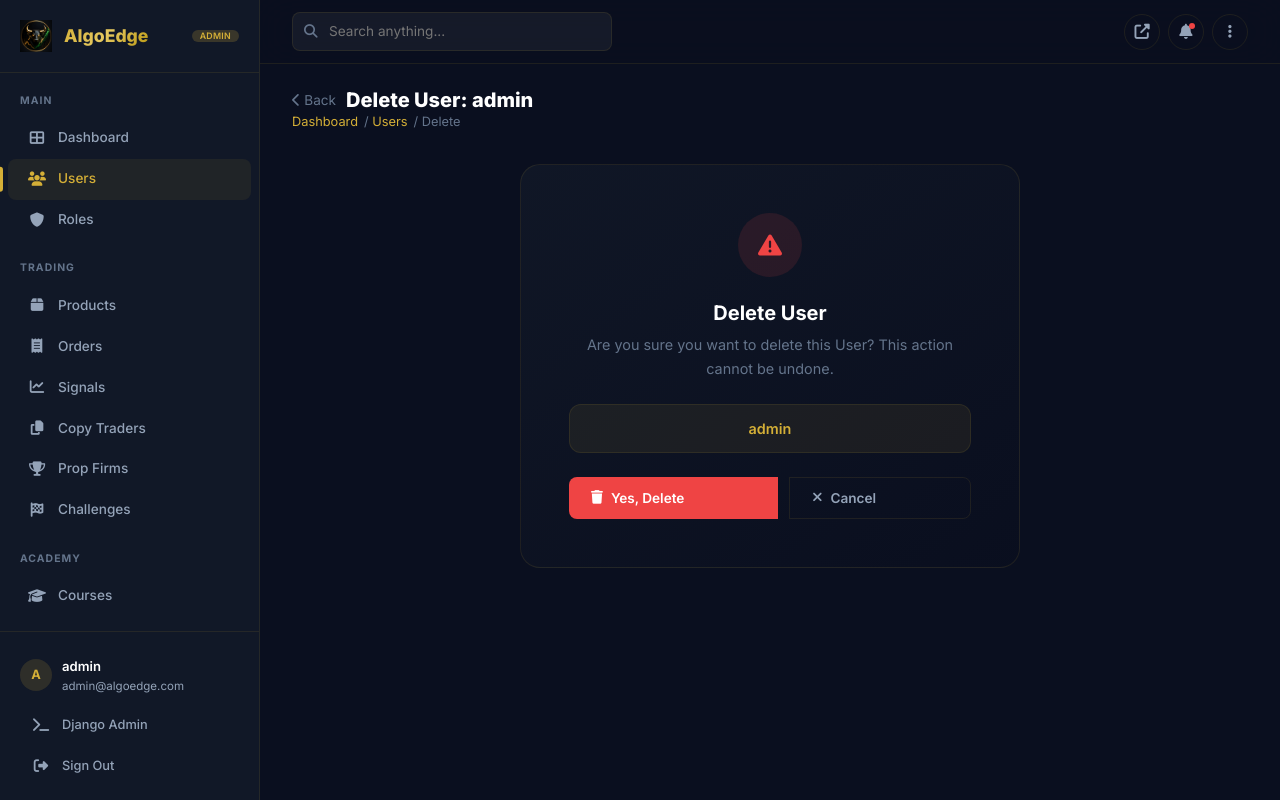
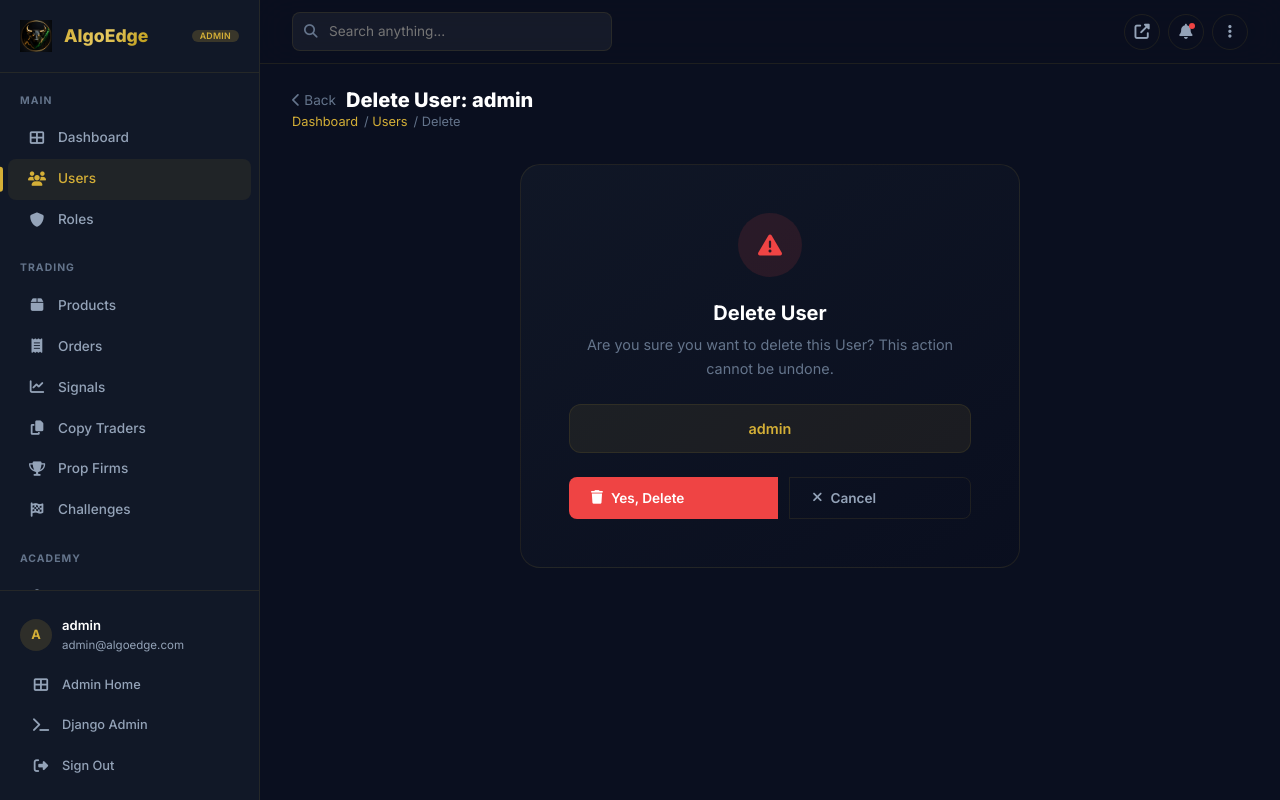
Before and after one commit to mbuguam443/AlgoEdge, a Django app: page /cp/users/1/delete/ in a window 1280 px wide. Run offline with Django 5.2, Linux system fonts and the light colour scheme; a user stored in the database is signed in; data comes from the database, SQL or seed files in the repository.

Commit message:
Add Admin Home link to sidebar (goes to /cp/), keep Django Admin as external link

```diff
--- a/cadmin/templates/cadmin/base.html
+++ b/cadmin/templates/cadmin/base.html
@@ -285,7 +285,10 @@
                     <div style="font-size:0.72rem;">{{ user.email|truncatechars:24 }}</div>
                 </div>
             </div>
-            <a href="{% url 'admin:index' %}" class="nav-item" style="margin:4px 0;padding:0.5rem 0.75rem;font-size:0.8rem;">
+            <a href="{% url 'cadmin:dashboard' %}" class="nav-item" style="margin:4px 0;padding:0.5rem 0.75rem;font-size:0.8rem;">
+                <i class="fas fa-th-large"></i>Admin Home
+            </a>
+            <a href="{% url 'admin:index' %}" target="_blank" class="nav-item" style="margin:4px 0;padding:0.5rem 0.75rem;font-size:0.8rem;">
                 <i class="fas fa-terminal"></i>Django Admin
             </a>
             <a href="{% url 'userauth:logout' %}" class="nav-item" style="margin:0;padding:0.5rem 0.75rem;font-size:0.8rem;">
```
